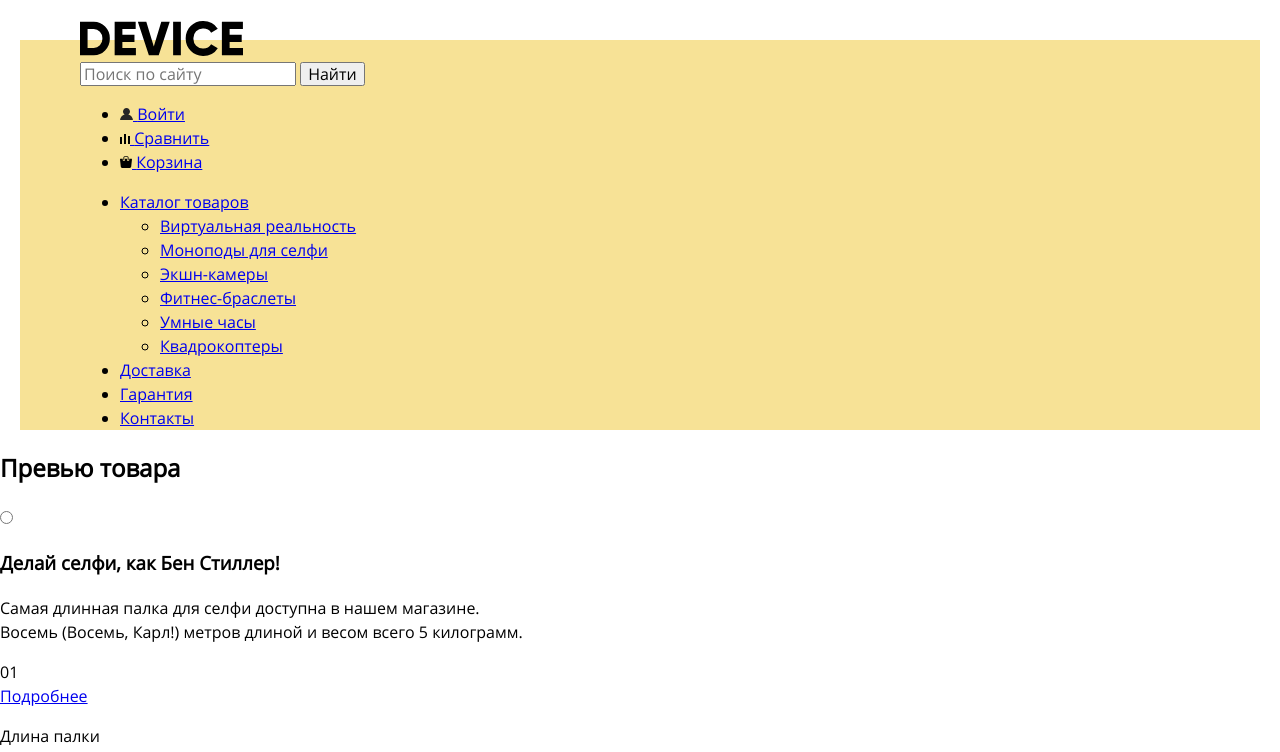
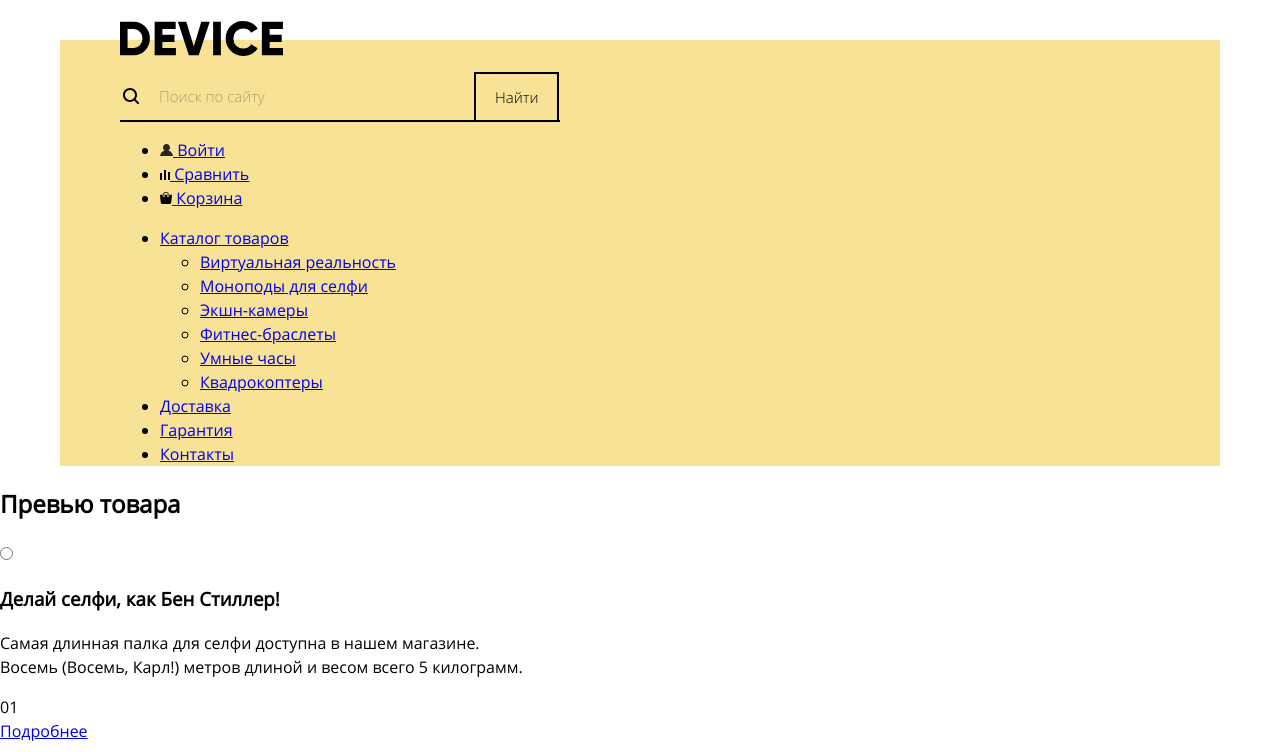
Before and after one commit to garold664/Device_htmlacademy-2019-, a website: page source/index.html in a window 1280 px wide. Shown: the top 752 px of the page. Drawn offline with nearby package versions, Linux system fonts and the light colour scheme; files that its build step writes are made by us from their sources.

Commit message:
Almost finished styling of .page-header__search

```diff
--- a/source/index.html
+++ b/source/index.html
@@ -13,7 +13,8 @@
 
       <div class="page-header__row">
         <form class="page-header__search" action="#">
-          <input class="page-header__search-input" type="search" placeholder="Поиск по сайту">
+          <label class="page-header__search-icon" for="search-input"></label>
+          <input class="page-header__search-input" id="search-input" type="text" placeholder="Поиск по сайту">
           <input class="page-header__search-submit" type="submit" value="Найти">
         </form>
         <ul class="page-header__user-nav user-nav">
--- a/source/sass/blocks/page-header.scss
+++ b/source/sass/blocks/page-header.scss
@@ -1,4 +1,6 @@
 .page-header {
+  width: 1200px;
+  margin: 0 auto;
   padding: 40px 20px 0;
 
   &__container {
@@ -7,5 +9,66 @@
     background-color: $yellow;
   }
 
+  &__search {
+    display: inline-block;
+    vertical-align: middle;
+    width: 440px;
+    padding-top: 10px;
+    border-bottom: 2px solid #000;
+    font-size: 0;
+  }
+  &__search-icon {
+    display: inline-block;
+    vertical-align: middle;
+    width: 16px;
+    height: 16px;
+    margin-left: 3px;
+    margin-right: 20px;
+    background-repeat: no-repeat;
+    background-image: url("../img/icon-search.svg");
+  }
+
+  &__search-input {
+    @include button-reset;
+    width: 315px;
+    font-weight: 300;
+    font-size: 15px;
+    line-height: 2;
+    vertical-align: middle;
+    background-color: transparent;
+  }
+
+  &__search-input::placeholder {
+    color: rgba(0, 0, 0, 0.3);
+  }
+
+  &__search-input:focus,
+  &__search-input:active,
+  &__search-submit:focus,
+  &__search-submit:active {
+    outline: none;
+  }
+
+  &__search-input:hover::placeholder,
+  &__search-input:focus::placeholder,
+  &__search-input:active::placeholder {
+    color: rgba(0, 0, 0, 0.6);
+  }
+
+  &__search-submit {
+    @include button-reset;
+    // display: none;
+    padding: 8px 19px;
+    border: 2px solid #000;
+    border-bottom: none;
+    font-weight: 300;
+    font-size: 15px;
+    line-height: 2;
+    vertical-align: middle;
+  }
+
+  &__search-input:focus + &__search-submit {
+    display: inline-block;
+  }
 
 }
```
